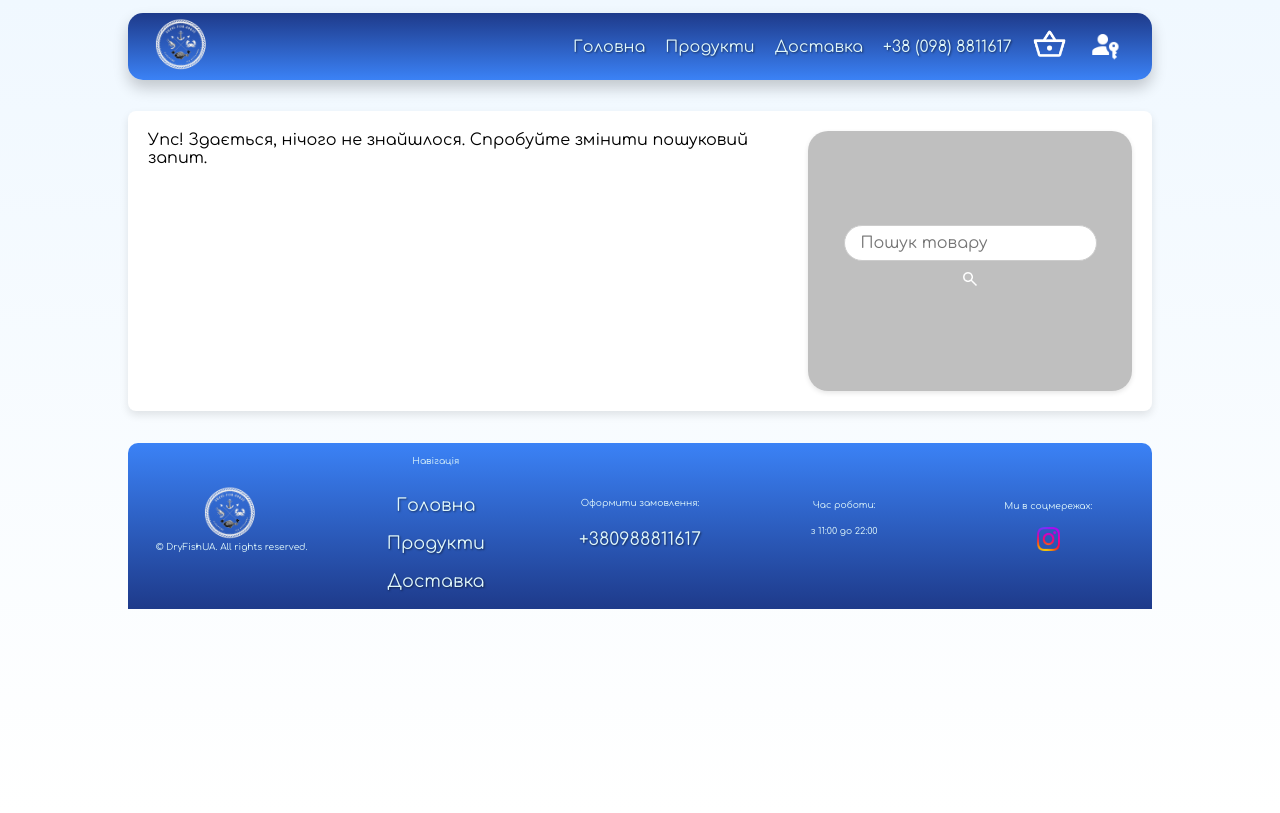
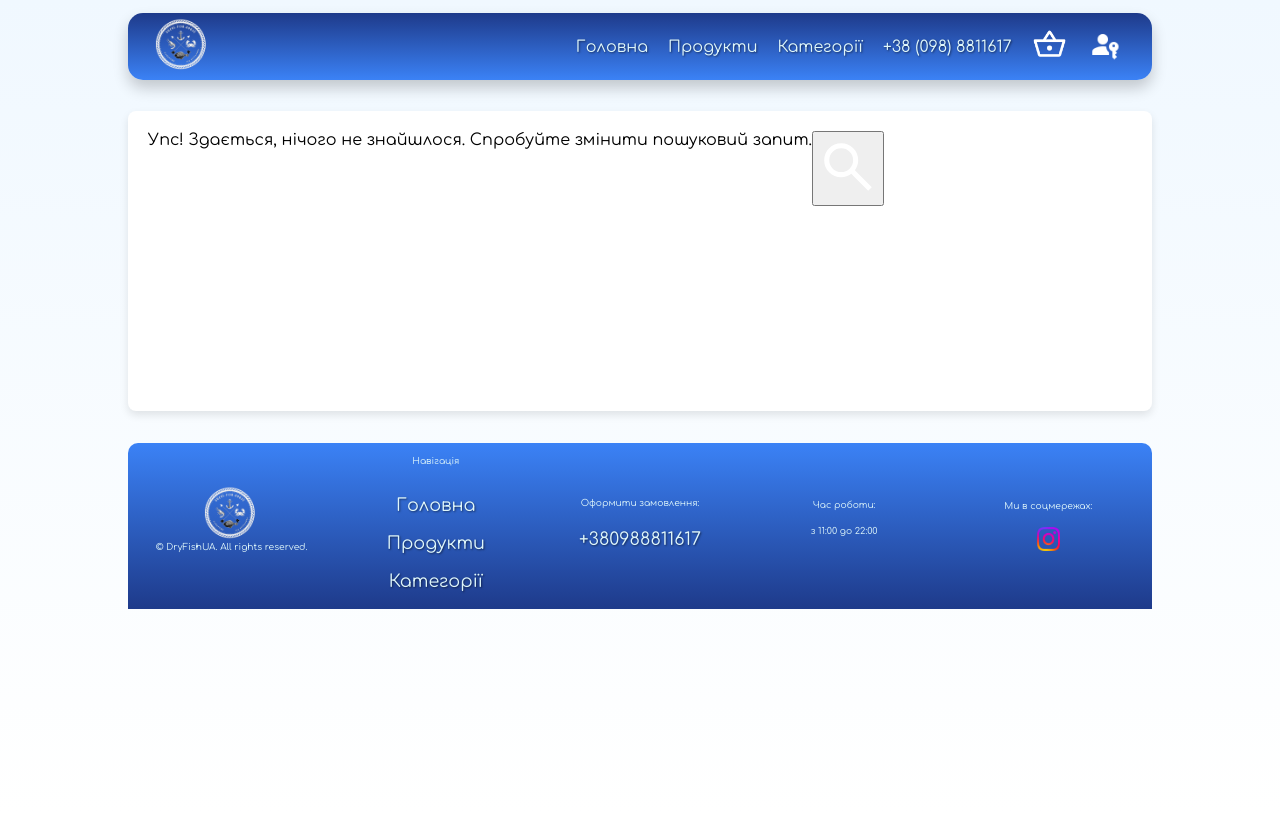
Before and after one commit to smalldjangoking/FishMarket, a Django app: page /categories-all-products/ in a window 1280 px wide. Run offline with Django 4.2, Linux system fonts and the light colour scheme; data that the repository does not hold is empty; some libraries are stand-ins or nearby versions.

Commit message:
Added new button (search) AllProductsOrSearch.html and design searchform.css

```diff
--- a/FishMarket/mainapp/forms.py
+++ b/FishMarket/mainapp/forms.py
@@ -2,7 +2,7 @@ from django import forms
 from django.forms import Form
 
 class SearchForm(Form):
-    search = forms.CharField(widget=forms.TextInput(attrs={'class': 'form-control', 'placeholder': 'Пошук товару'}))
+    search = forms.CharField(widget=forms.TextInput(attrs={'class': 'search', 'type': 'search', 'placeholder': 'Пошук товару'}))
 
 class PriceFilterForm(Form):
     min_price = forms.IntegerField(
--- a/FishMarket/mainapp/static/mainapp/css/AllProductOrSearch.css
+++ b/FishMarket/mainapp/static/mainapp/css/AllProductOrSearch.css
@@ -13,7 +13,7 @@
 }
 
 .noUi-connect {
-    background-color: #1e90ff!important;
+    background-color: #1e90ff !important;
 }
 
 .nav-filter.active {
@@ -25,13 +25,6 @@
     box-shadow: 0 4px 10px rgba(0, 0, 0, 0.2);
     border-radius: 10px;
     transition: all 0.3s ease-in-out;
-}
-
-
-.price-filter {
-    display: flex;
-    flex-direction: column;
-    gap: 10px;
 }
 
 .price-in {
@@ -79,13 +72,17 @@
 }
 
 
-
 .top-menu-filter {
     display: flex;
-    justify-content: space-between;
-    padding: 15px 0;
+    flex-direction: row;
+    gap: 35px;
     align-items: center;
-    text-align: center;
+    padding: 15px 5px;
+    background-color: #21D4FD;
+    background-image: linear-gradient(250deg, #21D4FD 0%, #B721FF 100%);
+    border-radius: 15px;
+    box-shadow: 0 8px 16px rgba(0, 0, 0, 0.3);
+    margin-bottom: 10px;
 }
 
 .nav-burger-list {
--- a/FishMarket/mainapp/templates/mainapp/AllProductsOrSearch.html
+++ b/FishMarket/mainapp/templates/mainapp/AllProductsOrSearch.html
@@ -2,9 +2,11 @@
 {% load static %}
 {% load query_get %}
 {% block head %}
+    <link rel="stylesheet" href="https://cdnjs.cloudflare.com/ajax/libs/font-awesome/5.15.3/css/all.min.css">
+    <link rel="stylesheet" href="https://cdnjs.cloudflare.com/ajax/libs/noUiSlider/14.7.0/nouislider.min.css"/>
     <link rel="stylesheet" href="{% static 'mainapp/css/card.css' %}">
     <link rel="stylesheet" href="{% static 'mainapp/css/AllProductOrSearch.css' %}">
-    <link rel="stylesheet" href="https://cdnjs.cloudflare.com/ajax/libs/noUiSlider/14.7.0/nouislider.min.css"/>
+    <link rel="stylesheet" href="{% static 'mainapp/css/searchform.css' %}">
 {% endblock %}
 
 {% block title %}Інтернет-магазин в'яленої і сушеної риби преміум класу{% endblock %}
@@ -13,7 +15,12 @@
     <div class="container">
         {% if products %}
             <div class="top-menu-filter">
-                {% include 'mainapp/includes/desktop-search.html' %}
+                <div class="search-container">
+                    <form class="search-form" method="get">
+                        {{ search_form.search }}
+                        <button type="submit" class="fa fa-search"></button>
+                    </form>
+                </div>
                 <form class="HideOnMobile" method="GET" id="filterForm">
                     <div id="price-slider"></div>
                     <div class="range-values">
@@ -21,12 +28,8 @@
                         {{ form.max_price }}
                     </div>
                 </form>
-                <div class="price-filter HideOnMobile">
-                    <div class="price-filter">
-                        <a href="?{% url_replace request 'sort' 'ASC' %}" class="btn-grey">Спочатку дешевше</a>
-                        <a href="?{% url_replace request 'sort' 'DESC' %}" class="btn-grey">Спочатку дорожче</a>
-                    </div>
-                </div>
+                <a href="?{% url_replace request 'sort' 'ASC' %}" class="btn-grey">Спочатку дешевше</a>
+                <a href="?{% url_replace request 'sort' 'DESC' %}" class="btn-grey">Спочатку дорожче</a>
                 <button class="burger HideOnDesktop"
                         onclick="document.querySelector('.nav-filter').classList.toggle('active');">
                     <img class="nav-img-button" src="{% static 'mainapp/img/settings.png' %}" alt="">
@@ -99,9 +102,9 @@
 
         {% else %}
             <div class="nothing-found">
-            <p>Упс! Здається, нічого не знайшлося. Спробуйте змінити пошуковий запит.</p>
-            {% include 'mainapp/includes/desktop-search.html' %}
-            {% include 'mainapp/includes/mobile-search.html' %}
+                <p>Упс! Здається, нічого не знайшлося. Спробуйте змінити пошуковий запит.</p>
+                {% include 'mainapp/includes/desktop-search.html' %}
+                {% include 'mainapp/includes/mobile-search.html' %}
             </div>
         {% endif %}
     </div>
--- a/FishMarket/mainapp/templates/mainapp/includes/desktop-search.html
+++ b/FishMarket/mainapp/templates/mainapp/includes/desktop-search.html
@@ -1,5 +1,5 @@
 {% load static %}
-<div class="product-search HideOnMobile">
+<div id="search-up" class="product-search HideOnMobile">
     <form method="get" action="{% url 'mainapp:AllProducts' %}">
         {{ search_form.search }}
         <button type="submit"><img class="search-image" src="{% static "mainapp/img/search_img_button.png" %}" alt="Пошук товару"></button>
--- a/FishMarket/mainapp/templates/mainapp/index.html
+++ b/FishMarket/mainapp/templates/mainapp/index.html
@@ -1,6 +1,6 @@
 {% extends "base.html" %}
 {% load static %}
-{% load my_tags %}
+{% load menu %}
 {% block head %}
     <link rel="stylesheet" href="{% static 'mainapp/css/mainpage.css' %}">
     <link
--- a/FishMarket/mainapp/templatetags/my_tags.py
+++ b/FishMarket/mainapp/templatetags/menu.py
@@ -7,4 +7,4 @@ register = template.Library()
 @register.simple_tag
 def navmenu():
     return {'Головна': reverse('mainapp:main'), 'Продукти': reverse('mainapp:AllProducts'),
-            'Доставка': reverse('mainapp:delivery'), '+38 (098) 8811617': 'tel:+1234567890', }
+            'Категорії': reverse('mainapp:Categories'), '+38 (098) 8811617': 'tel:+1234567890', }
--- a/FishMarket/mainapp/views.py
+++ b/FishMarket/mainapp/views.py
@@ -25,7 +25,8 @@ class ProductDetailView(DetailView):
         context['related_products'] = ProductImage.objects.filter(product_id=self.object.id)
         context['product_weights'] = ProductWeight.objects.filter(product_id=self.object.id).order_by('-weight')
         context['more_information'] = MoreInformation.objects.filter(product_id=self.object.id).first()
-        context['category_related'] = Product.objects.filter(product_category_id=self.object.product_category_id).exclude(id=self.object.id)
+        context['category_related'] = Product.objects.filter(
+            product_category_id=self.object.product_category_id).exclude(id=self.object.id)
         return context
 
 
--- a/FishMarket/static/css/base.css
+++ b/FishMarket/static/css/base.css
@@ -188,71 +188,6 @@ nav {
     width: 15%;
 }
 
-.product-search {
-    display: flex;
-    flex-direction: row;
-    background: rgba(128, 128, 128, 0.5);
-    padding: 0.5rem 1rem;
-    border-radius: 20px;
-    box-shadow: 0 2px 5px rgba(0, 0, 0, 0.1);
-    min-height: 70px;
-    max-width: fit-content;
-    text-align: center;
-    align-items: center;
-    justify-content: center;
-}
-
-.product-search .form-control {
-    flex: 1;
-    padding: 0.5rem 1rem;
-    font-size: 1rem;
-    border: 1px solid #ccc;
-    border-radius: 20px;
-    outline: none;
-    transition: border-color 0.3s ease, box-shadow 0.3s ease;
-    height: 100%;
-    box-sizing: border-box;
-}
-
-
-.product-search .form-control:focus {
-    border-color: #3b82f6;
-    box-shadow: 0 0 5px rgba(24, 95, 189, 0.5);
-}
-
-.product-search .search-image {
-    width: 20px;
-    height: auto;
-}
-
-.product-search button {
-    display: inline-flex;
-    justify-content: center;
-    align-items: center;
-    height: 100%;
-    border: none;
-    background: none;
-    padding: 0.5rem;
-    cursor: pointer;
-    font-size: 1rem;
-    color: #1e3a8a;
-    transition: color 0.3s ease, transform 0.3s ease;
-}
-
-.product-search button:hover {
-    transform: scale(1.1);
-}
-
-.product-search-nav-slider {
-    background: none;
-    box-shadow: none;
-}
-
-.product-search-nav-slider .form-control {
-    text-align: center;
-}
-
-
 .mobile-bucket-container {
     display: flex;
     flex-direction: row;
--- a/FishMarket/templates/includes/footer.html
+++ b/FishMarket/templates/includes/footer.html
@@ -1,5 +1,5 @@
 {% load static %}
-{% load my_tags %}
+{% load menu %}
 
 <footer class="page-footer">
     <ul class="page-footer-menu">
--- a/FishMarket/templates/includes/header.html
+++ b/FishMarket/templates/includes/header.html
@@ -1,4 +1,4 @@
-{% load my_tags %}
+{% load menu %}
 {% load static %}
 
 <header>
```
Also changed, not shown: FishMarket/mainapp/static/mainapp/css/searchform.css (added, +68 -0 lines), FishMarket/mainapp/static/mainapp/css/image_show_bar.css (added).
